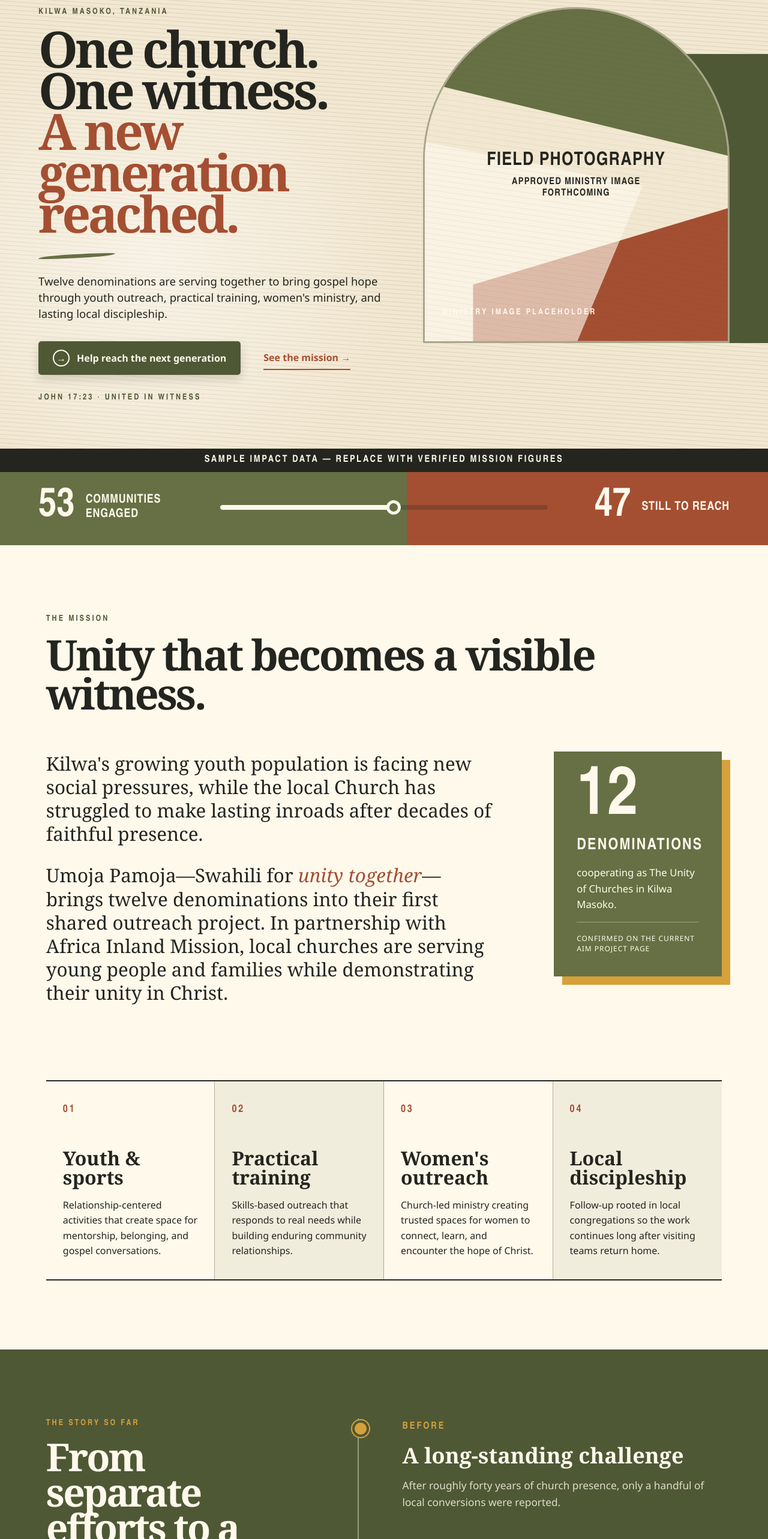
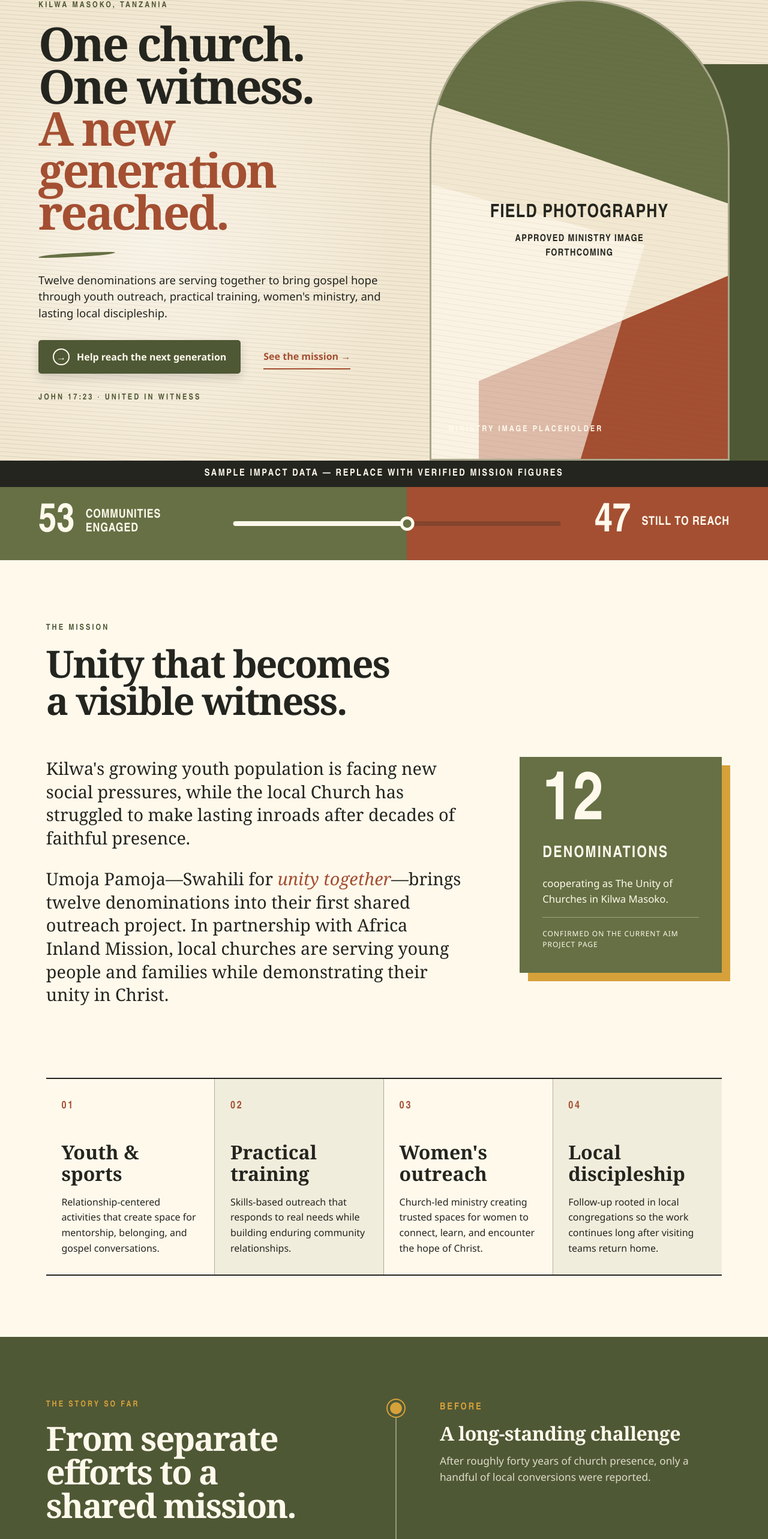
Before and after one commit to IPFizzy/umoja-pamoja-website, a React (Vite) app: page / in a window 1280 px wide. Shown: the part 195-2761 px from the top of the page at 60% size. Built offline with nearby package versions, Linux system fonts and the light colour scheme.

Commit message:
Rebalance page spacing and alignment

```diff
--- a/src/components/Mission.tsx
+++ b/src/components/Mission.tsx
@@ -48,6 +48,7 @@ export function Mission() {
       </section>
 
       <section className="progress-story section-pad" aria-labelledby="progress-title">
+        <div className="progress-layout">
           <div className="progress-copy">
             <p className="eyebrow light">The story so far</p>
             <h2 id="progress-title">From separate efforts to a shared mission.</h2>
@@ -70,6 +71,7 @@ export function Mission() {
               </li>
             ))}
           </ol>
+        </div>
       </section>
     </>
   );
--- a/src/styles.css
+++ b/src/styles.css
@@ -30,6 +30,7 @@ body {
     var(--parchment);
   color: var(--ink);
   font-family: "Segoe UI", Helvetica, Arial, sans-serif;
+  line-height: 1.5;
 }
 
 a {
@@ -40,6 +41,17 @@ a {
 a:focus-visible {
   outline: 3px solid var(--ink);
   outline-offset: 4px;
+}
+
+h1,
+h2,
+h3,
+blockquote {
+  text-wrap: balance;
+}
+
+p {
+  text-wrap: pretty;
 }
 
 .site-header {
@@ -136,15 +148,15 @@ a:focus-visible {
 .hero {
   min-height: 655px;
   display: grid;
-  grid-template-columns: minmax(0, 1.06fr) minmax(420px, 0.94fr);
-  gap: clamp(40px, 5vw, 84px);
-  padding: clamp(56px, 6vw, 90px) clamp(28px, 5vw, 80px) 0;
+  grid-template-columns: minmax(0, 1.08fr) minmax(440px, 0.92fr);
+  gap: clamp(48px, 5vw, 80px);
+  padding: clamp(52px, 5vw, 80px) clamp(28px, 5vw, 80px) 0;
   overflow: hidden;
 }
 
 .hero-copy {
   max-width: 760px;
-  padding-bottom: 58px;
+  padding-bottom: clamp(52px, 6vw, 82px);
 }
 
 .eyebrow,
@@ -162,10 +174,10 @@ a:focus-visible {
 h1 {
   margin: 0;
   font-family: "Iowan Old Style", Baskerville, Georgia, serif;
-  font-size: clamp(4.2rem, 6.55vw, 7.4rem);
+  font-size: clamp(4rem, 6.1vw, 7rem);
   font-weight: 700;
-  letter-spacing: -0.055em;
-  line-height: 0.82;
+  letter-spacing: -0.045em;
+  line-height: 0.9;
 }
 
 h1 em {
@@ -220,7 +232,7 @@ h1 em {
 .hero-visual {
   position: relative;
   min-height: 560px;
-  align-self: start;
+  align-self: stretch;
 }
 
 .hero-visual::after {
@@ -236,7 +248,7 @@ h1 em {
   inset: 0;
   overflow: hidden;
   border: 3px solid rgba(79, 88, 53, 0.45);
-  border-radius: 999px 999px 6px 6px;
+  border-radius: 999px 999px 0 0;
   background: var(--parchment);
 }
 
@@ -324,6 +336,7 @@ h1 em {
 }
 
 .impact-grid {
+  position: relative;
   min-height: 122px;
   display: grid;
   grid-template-columns: minmax(250px, 1fr) minmax(240px, 2fr) minmax(250px, 1fr);
@@ -350,18 +363,24 @@ h1 em {
   font-size: 1.25rem;
   font-weight: 800;
   letter-spacing: 0.04em;
+  line-height: 1.15;
   text-transform: uppercase;
 }
 
 .impact-remaining {
+  grid-column: 3;
   justify-content: flex-end;
 }
 
 .impact-track {
-  position: relative;
+  position: absolute;
+  top: 50%;
+  left: 53%;
+  width: calc(50vw - clamp(28px, 5vw, 80px) - 30px);
   height: 8px;
   border-radius: 99px;
   background: rgba(36, 37, 31, 0.25);
+  transform: translate(-53%, -50%);
 }
 
 .impact-fill {
@@ -386,12 +405,12 @@ h1 em {
 }
 
 .section-pad {
-  padding: clamp(76px, 9vw, 140px) clamp(28px, 6vw, 96px);
+  padding: clamp(84px, 8vw, 128px) clamp(28px, 6vw, 96px);
 }
 
 .section-heading {
   max-width: 980px;
-  margin-bottom: 64px;
+  margin-bottom: clamp(48px, 5vw, 72px);
 }
 
 .section-heading h2,
@@ -400,9 +419,9 @@ h1 em {
 .final-cta h2 {
   margin: 0;
   font-family: "Iowan Old Style", Baskerville, Georgia, serif;
-  font-size: clamp(3.2rem, 5.5vw, 6.3rem);
-  letter-spacing: -0.045em;
-  line-height: 0.92;
+  font-size: clamp(3.1rem, 4.9vw, 5.8rem);
+  letter-spacing: -0.035em;
+  line-height: 0.98;
 }
 
 .mission-section {
@@ -411,15 +430,16 @@ h1 em {
 
 .mission-intro {
   display: grid;
-  grid-template-columns: minmax(0, 1.5fr) minmax(280px, 0.55fr);
+  grid-template-columns: minmax(0, 1.35fr) minmax(300px, 0.65fr);
   align-items: start;
-  gap: clamp(48px, 8vw, 120px);
+  gap: clamp(52px, 7vw, 108px);
 }
 
 .mission-lead {
+  max-width: 900px;
   font-family: "Iowan Old Style", Baskerville, Georgia, serif;
-  font-size: clamp(1.5rem, 2.45vw, 2.45rem);
-  line-height: 1.25;
+  font-size: clamp(1.5rem, 2.25vw, 2.3rem);
+  line-height: 1.34;
 }
 
 .mission-lead p {
@@ -472,13 +492,13 @@ h1 em {
 .outreach-grid {
   display: grid;
   grid-template-columns: repeat(4, 1fr);
-  margin-top: 96px;
+  margin-top: clamp(68px, 7vw, 96px);
   border-block: 2px solid var(--ink);
 }
 
 .outreach-grid article {
   min-height: 300px;
-  padding: 34px 28px;
+  padding: clamp(30px, 2.4vw, 40px) clamp(24px, 2vw, 32px);
   border-right: 1px solid rgba(36, 37, 31, 0.35);
 }
 
@@ -499,10 +519,10 @@ h1 em {
 }
 
 .outreach-grid h3 {
-  margin: 54px 0 18px;
+  margin: 46px 0 18px;
   font-family: "Iowan Old Style", Baskerville, Georgia, serif;
   font-size: 2rem;
-  line-height: 1;
+  line-height: 1.1;
 }
 
 .outreach-grid p {
@@ -511,11 +531,18 @@ h1 em {
 }
 
 .progress-story {
-  display: grid;
-  grid-template-columns: 0.8fr 1.2fr;
-  gap: clamp(60px, 9vw, 150px);
   background: var(--deep-olive);
   color: var(--ivory);
+}
+
+.progress-layout {
+  width: 100%;
+  max-width: 1440px;
+  margin: 0 auto;
+  display: grid;
+  grid-template-columns: minmax(380px, 0.95fr) minmax(0, 1.05fr);
+  align-items: start;
+  gap: clamp(72px, 7vw, 120px);
 }
 
 .eyebrow.light {
@@ -529,17 +556,20 @@ h1 em {
 }
 
 .progress-copy h2 {
-  font-size: clamp(3.2rem, 5vw, 5.7rem);
+  max-width: 650px;
+  font-size: clamp(3.35rem, 4.35vw, 5.15rem);
+  line-height: 1;
 }
 
 .progress-copy > p:not(.eyebrow) {
   max-width: 560px;
-  margin: 30px 0;
-  font-size: 1.2rem;
+  margin: 32px 0 36px;
+  font-size: 1.15rem;
   line-height: 1.65;
 }
 
 .timeline {
+  width: 100%;
   margin: 0;
   padding: 0;
   list-style: none;
@@ -547,16 +577,15 @@ h1 em {
 
 .timeline li {
   position: relative;
-  min-height: 210px;
-  padding: 0 0 60px 72px;
+  padding: 0 0 clamp(68px, 7vw, 96px) 72px;
   border-left: 2px solid rgba(255, 249, 236, 0.4);
 }
 
 .timeline li::before {
   content: "";
   position: absolute;
-  top: 3px;
-  left: -11px;
+  top: 2px;
+  left: -15px;
   width: 20px;
   height: 20px;
   border: 4px solid var(--deep-olive);
@@ -567,6 +596,7 @@ h1 em {
 
 .timeline li:last-child {
   border-left-color: transparent;
+  padding-bottom: 0;
 }
 
 .timeline span {
@@ -574,17 +604,21 @@ h1 em {
   font-family: "Arial Narrow", sans-serif;
   font-weight: 800;
   letter-spacing: 0.18em;
+  line-height: 1;
   text-transform: uppercase;
 }
 
 .timeline h3 {
-  margin: 13px 0 12px;
+  max-width: 720px;
+  margin: 16px 0 14px;
   font-family: "Iowan Old Style", Baskerville, Georgia, serif;
-  font-size: 2.25rem;
+  font-size: clamp(2rem, 2.5vw, 2.7rem);
+  letter-spacing: -0.02em;
+  line-height: 1.12;
 }
 
 .timeline p {
-  max-width: 660px;
+  max-width: 700px;
   margin: 0;
   color: rgba(255, 249, 236, 0.82);
   font-size: 1.08rem;
@@ -598,9 +632,9 @@ h1 em {
 .stories-heading {
   max-width: none;
   display: grid;
-  grid-template-columns: 1.25fr 0.55fr;
+  grid-template-columns: minmax(0, 1.15fr) minmax(300px, 0.65fr);
   align-items: end;
-  gap: 80px;
+  gap: clamp(48px, 7vw, 112px);
 }
 
 .stories-heading > p {
@@ -612,7 +646,7 @@ h1 em {
 .story-grid {
   display: grid;
   grid-template-columns: 1.25fr 0.75fr 0.75fr;
-  gap: 22px;
+  gap: clamp(18px, 2vw, 28px);
 }
 
 .story-card {
@@ -699,7 +733,7 @@ h1 em {
 }
 
 .story-copy {
-  padding: 30px;
+  padding: clamp(28px, 2.5vw, 40px);
 }
 
 .story-type {
@@ -715,7 +749,7 @@ h1 em {
   margin: 0;
   font-family: "Iowan Old Style", Baskerville, Georgia, serif;
   font-size: 2rem;
-  line-height: 1.08;
+  line-height: 1.15;
 }
 
 .story-copy > p:last-child {
@@ -728,15 +762,19 @@ h1 em {
 }
 
 .accountability-panel {
+  width: 100%;
+  max-width: 1440px;
+  margin: 0 auto;
   display: grid;
-  grid-template-columns: 1fr 1fr;
-  gap: clamp(60px, 10vw, 170px);
-  padding: clamp(42px, 6vw, 86px);
+  grid-template-columns: minmax(0, 0.9fr) minmax(360px, 1.1fr);
+  gap: clamp(52px, 7vw, 112px);
+  padding: clamp(42px, 5vw, 76px);
   border: 2px solid rgba(255, 249, 236, 0.35);
 }
 
 .accountability-panel h2 {
-  font-size: clamp(3rem, 4.7vw, 5.4rem);
+  font-size: clamp(2.9rem, 4vw, 4.8rem);
+  line-height: 1;
 }
 
 .accountability-copy > p {
@@ -753,10 +791,12 @@ h1 em {
 
 .accountability-copy li {
   display: flex;
+  align-items: flex-start;
   gap: 18px;
   padding: 18px 0;
   border-top: 1px solid rgba(255, 249, 236, 0.25);
   font-weight: 700;
+  line-height: 1.5;
 }
 
 .accountability-copy li span {
@@ -766,7 +806,7 @@ h1 em {
 
 .pray-section {
   display: grid;
-  grid-template-columns: 1.15fr 0.85fr;
+  grid-template-columns: minmax(0, 1.1fr) minmax(420px, 0.9fr);
   background: var(--rust);
   color: var(--ivory);
 }
@@ -781,9 +821,9 @@ h1 em {
   max-width: 760px;
   margin: 36px 0 12px;
   font-family: "Iowan Old Style", Baskerville, Georgia, serif;
-  font-size: clamp(3rem, 5.4vw, 6.2rem);
-  letter-spacing: -0.045em;
-  line-height: 0.94;
+  font-size: clamp(3rem, 4.45vw, 5.3rem);
+  letter-spacing: -0.035em;
+  line-height: 1;
 }
 
 .prayer-card cite {
@@ -832,7 +872,8 @@ h1 em {
 }
 
 .final-cta h2 {
-  font-size: clamp(3rem, 4.9vw, 5.8rem);
+  font-size: clamp(2.9rem, 3.75vw, 4.5rem);
+  line-height: 1;
 }
 
 .final-cta > p:not(.eyebrow) {
@@ -888,6 +929,22 @@ footer a:hover {
   }
 }
 
+@media (max-width: 1100px) {
+  .progress-layout {
+    grid-template-columns: 1fr;
+    gap: 72px;
+  }
+
+  .progress-copy {
+    position: static;
+    max-width: 820px;
+  }
+
+  .timeline {
+    max-width: 820px;
+  }
+}
+
 @media (max-width: 980px) {
   .site-header {
     min-height: 92px;
@@ -904,7 +961,6 @@ footer a:hover {
 
   .hero,
   .mission-intro,
-  .progress-story,
   .accountability-panel,
   .pray-section {
     grid-template-columns: 1fr;
@@ -920,10 +976,16 @@ footer a:hover {
   }
 
   .impact-track {
+    position: relative;
+    top: auto;
+    left: auto;
+    width: 100%;
     order: 2;
+    transform: none;
   }
 
   .impact-remaining {
+    grid-column: 1;
     order: 3;
     justify-content: flex-start;
   }
@@ -938,10 +1000,6 @@ footer a:hover {
 
   .outreach-grid article:nth-child(-n + 2) {
     border-bottom: 1px solid rgba(36, 37, 31, 0.35);
-  }
-
-  .progress-copy {
-    position: static;
   }
 
   .stories-heading {
@@ -994,7 +1052,8 @@ footer a:hover {
   }
 
   h1 {
-    font-size: clamp(3.45rem, 18vw, 5rem);
+    font-size: clamp(3.25rem, 16vw, 4.5rem);
+    line-height: 0.94;
   }
 
   .hero-actions {
@@ -1046,6 +1105,19 @@ footer a:hover {
     padding-left: 44px;
   }
 
+  .progress-layout {
+    gap: 60px;
+  }
+
+  .progress-copy h2 {
+    font-size: clamp(3rem, 14vw, 4rem);
+  }
+
+  .prayer-card blockquote,
+  .final-cta h2 {
+    font-size: clamp(2.7rem, 12vw, 4rem);
+  }
+
   .prayer-card,
   .final-cta {
     padding-inline: 24px;
```
Lines whose indentation alone changed are shown as unchanged.
